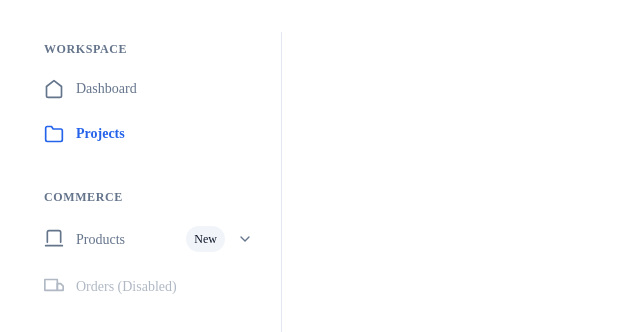
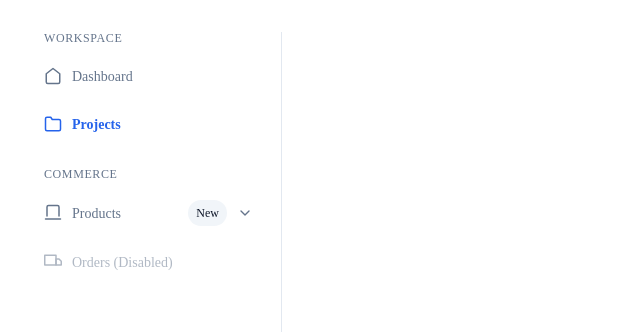
Before and after one commit to bangjeje-dev/hebring, a website: page scratch/vertical-nav-validation.html in a window 1280 px wide. Shown: the top 332 px of the page, without its empty margins (0-640 px from the left). Drawn offline with Linux system fonts and the light colour scheme.

Commit message:
style(ecosystem): refine vertical navigation density

```diff
--- a/ecosystem/ui/vertical-nav.css
+++ b/ecosystem/ui/vertical-nav.css
@@ -11,7 +11,7 @@
   display: flex;
   flex-direction: column;
   gap: 0.25rem;
-  margin-bottom: 1.5rem;
+  margin-bottom: 1.25rem;
 }
 
 .hb-vertical-nav__group:last-child {
@@ -19,12 +19,13 @@
 }
 
 .hb-vertical-nav__label {
-  padding: 0.5rem 0.75rem;
+  padding: 0 0.75rem 0.5rem;
   color: var(--hb-color-text-subtle);
   font-size: 0.75rem;
-  font-weight: 600;
+  font-weight: 500;
   text-transform: uppercase;
   letter-spacing: 0.05em;
+  line-height: 1;
 }
 
 .hb-vertical-nav__list {
@@ -37,8 +38,8 @@
 }
 
 .hb-vertical-nav__list--nested {
-  padding-left: 2rem;
-  margin-top: 0.25rem;
+  padding-left: 1.75rem;
+  margin-top: 0.125rem;
 }
 
 .hb-vertical-nav__list--nested[hidden] {
@@ -54,8 +55,9 @@
   display: flex;
   align-items: center;
   width: 100%;
-  gap: 0.75rem;
+  gap: 0.625rem;
   padding: 0.5rem 0.75rem;
+  min-height: 2.5rem;
   color: var(--hb-color-text-subtle);
   font-size: 0.875rem;
   font-weight: 500;
@@ -94,8 +96,8 @@
 
 .hb-vertical-nav__icon {
   flex-shrink: 0;
-  width: 1.25rem;
-  height: 1.25rem;
+  width: 1.125rem;
+  height: 1.125rem;
   fill: none;
   stroke: currentColor;
   stroke-width: 2;
```
